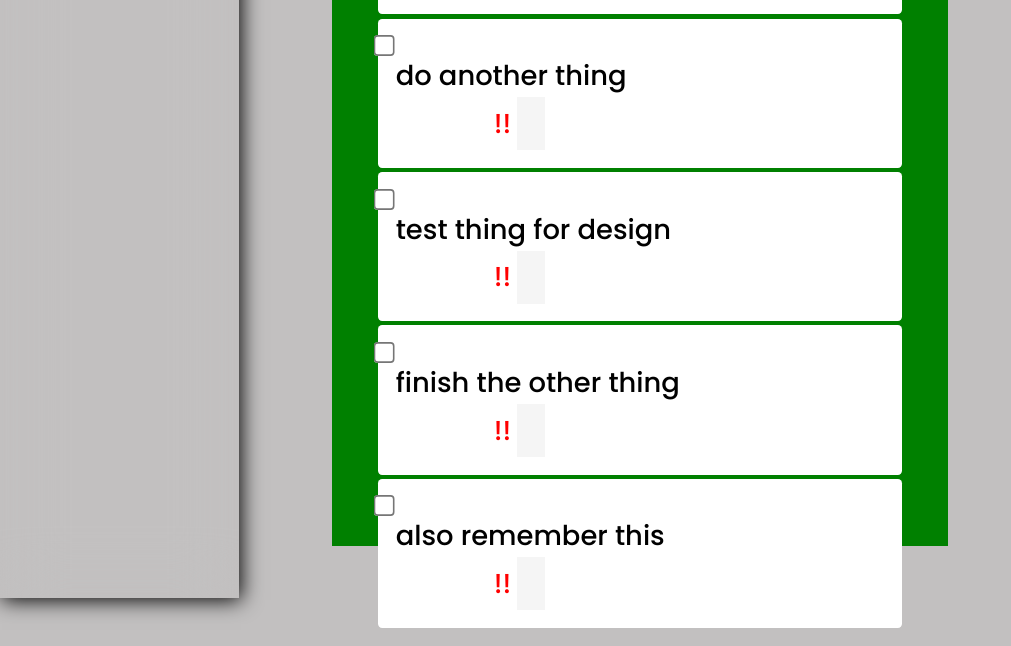
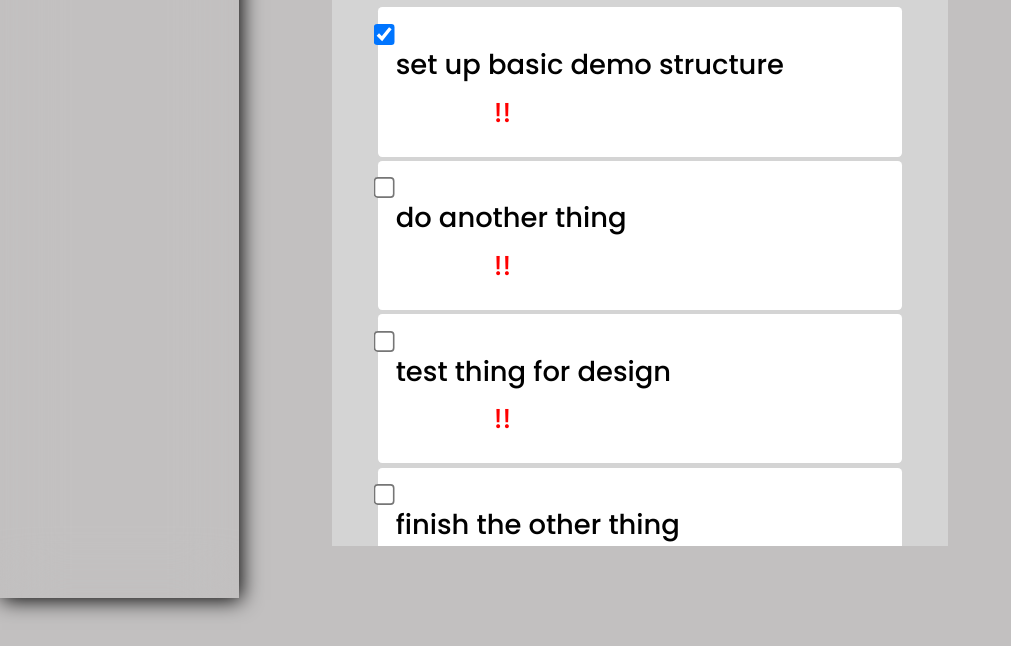
Before and after one commit to lumsdnb/top-todo, a website built with webpack: page index.html in a window 1280 px wide. Shown: the part 202-848 px from the top of the page, without its empty margins (0-1011 px from the left). After the commit the page ends 800 px from the top, so only its background shows below. Built offline with nearby package versions, Linux system fonts and the light colour scheme; files whose address does not match are found by name.

Commit message:
Clean up style, fix positioning

```diff
--- a/docs/style.css
+++ b/docs/style.css
@@ -58,7 +58,6 @@
 }
 
 .todo-list {
-  list-style: none;
   padding: 1rem;
   max-width: 40rem;
 }
@@ -85,12 +84,13 @@
 .todo-description {
   flex-basis: 100%;
 }
-
+/*
 .todo-item::after {
-  content: '';
+  content: 'bruh';
   background-color: whitesmoke;
   padding: 1rem;
 }
+*/
 
 .todo-priority {
   padding: 0.4rem;
@@ -102,9 +102,10 @@
   padding: 2rem;
   display: flex;
   flex-direction: column;
-  justify-content: center;
+  justify-content: flex-start;
   height: 90vh;
-  background-color: green;
+  background-color: rgb(212, 212, 212);
+  overflow-y: scroll;
 }
 input {
   transform: scale(1.6) translateX(-1rem);
```
